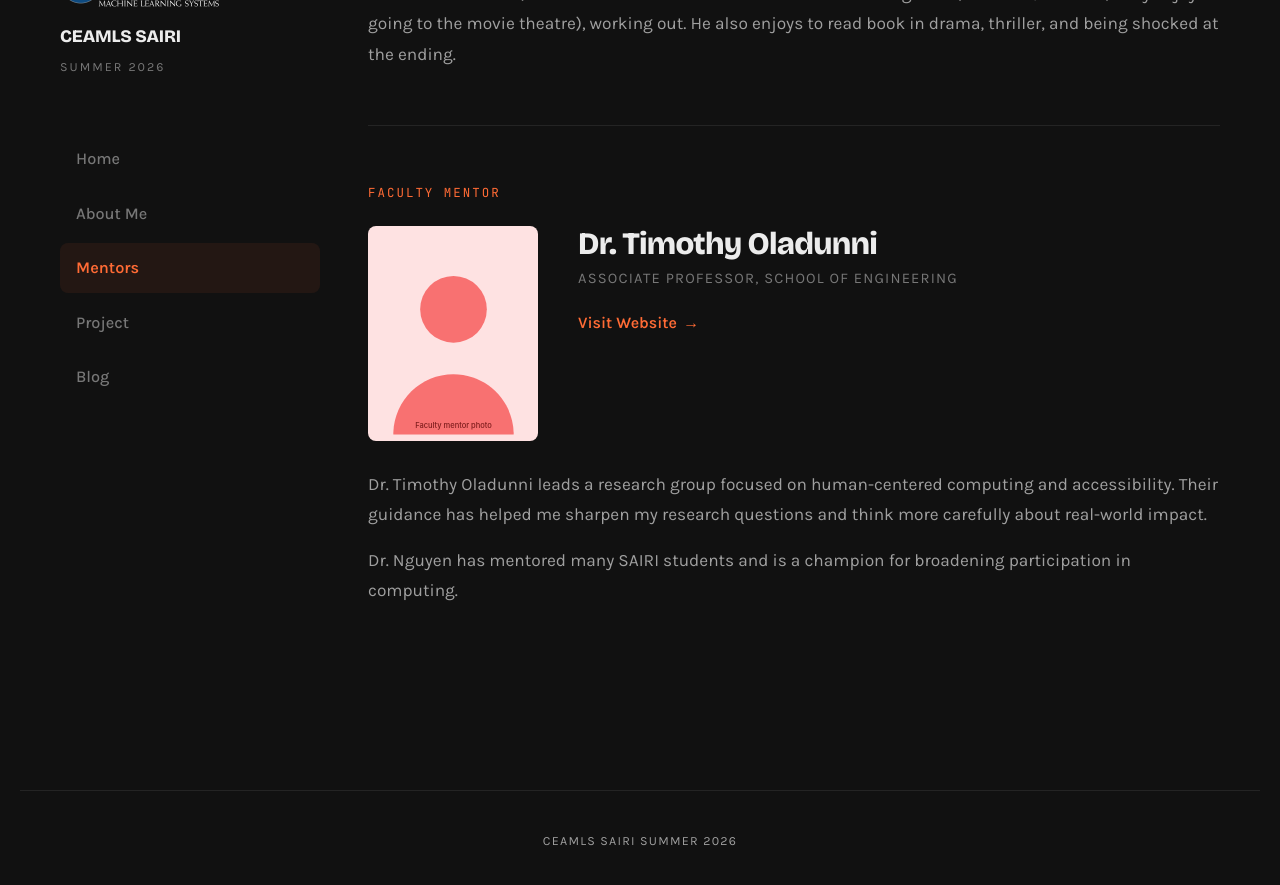
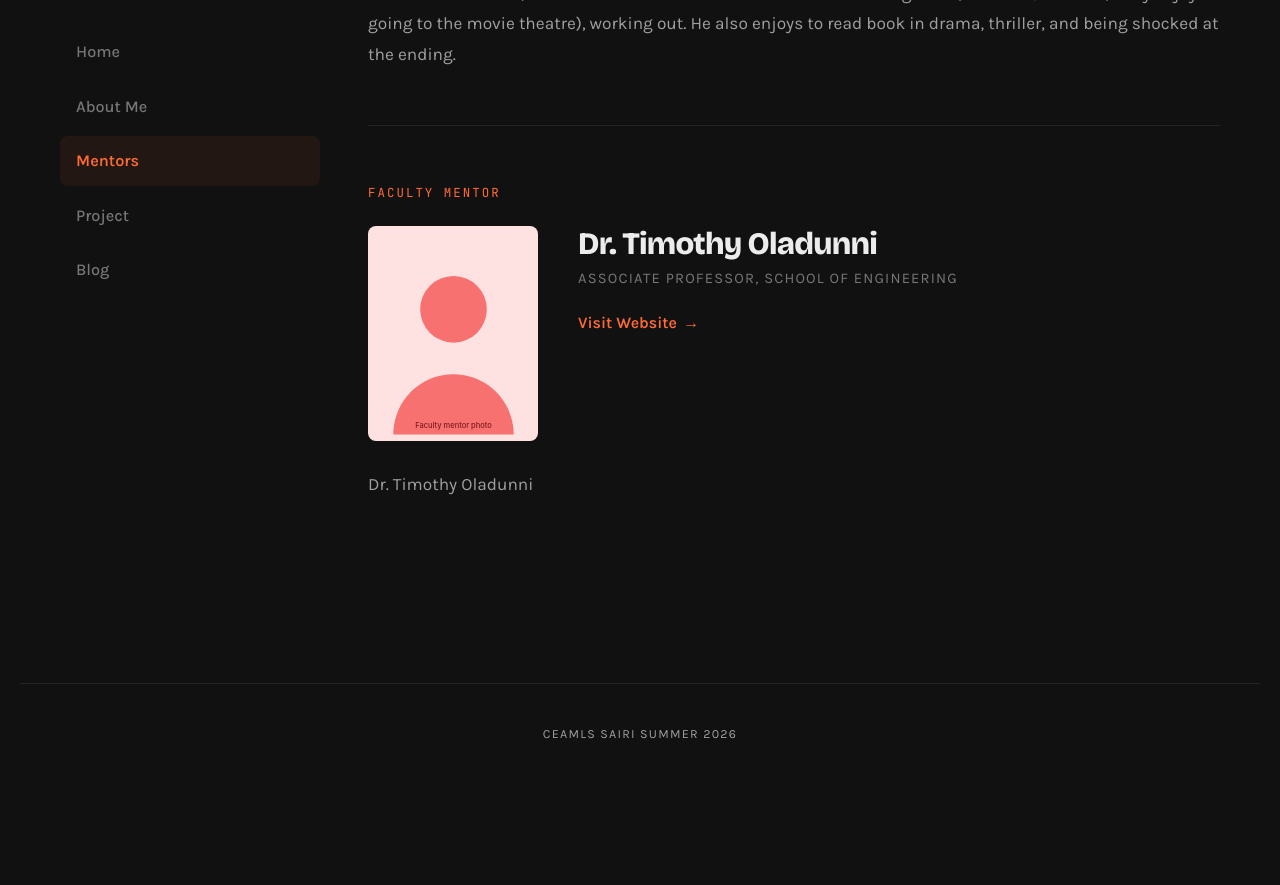
Before and after one commit to sanaareeves7/sanaareeves7ceamls26.github.io, a Jekyll site: the page built from pages/about-my-mentor.md, in a window 1280 px wide and 900 px high, scrolled down 585 px. Shown: the top 885 px of the window. Built offline with Jekyll 4.4.1, drawn with Linux system fonts in a browser that asks for light colours; after the commit the page ends 1378 px from its top, so only the background shows below that.

Commit message:
Update about-my-mentor.md

```diff
--- a/pages/about-my-mentor.md
+++ b/pages/about-my-mentor.md
@@ -19,10 +19,5 @@ faculty_mentor:
   image: /assets/images/faculty-mentor.svg
   website: https://example.com/pat-nguyen
   bio: |
-    Dr. Timothy Oladunni leads a research group focused on human-centered computing and
-    accessibility. Their guidance has helped me sharpen my research questions and
-    think more carefully about real-world impact.
-
-    Dr. Nguyen has mentored many SAIRI students and is a champion for broadening
-    participation in computing.
+    Dr. Timothy Oladunni
 ---
```
